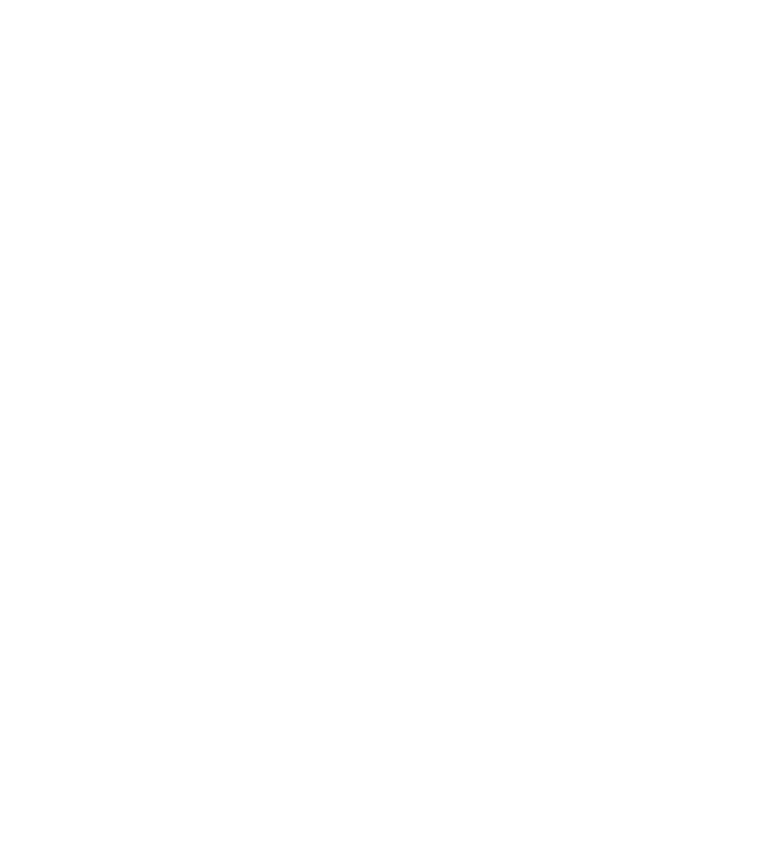
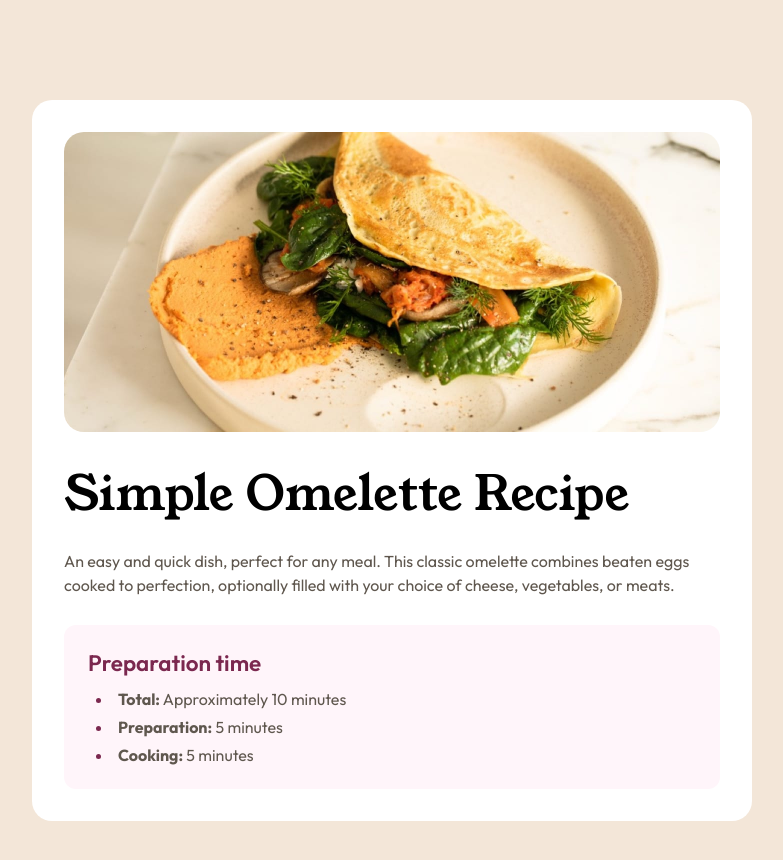
Before and after one commit to CrazyWizard04/recipe-page, a plain HTML site: page index.html in a window 1280 px wide. Shown: the whole page, without its empty margins (248-1031 px from the left). Before the commit the page ends 800 px from the top, so only its background shows below. Drawn offline with Linux system fonts and the light colour scheme.

Commit message:
Add Hero Section

```diff
--- a/index.html
+++ b/index.html
@@ -8,14 +8,45 @@
     <link rel="preconnect" href="https://fonts.googleapis.com" />
     <link rel="preconnect" href="https://fonts.gstatic.com" crossorigin />
     <link
-      href="https://fonts.googleapis.com/css2?family=Outfit:wght@400;600;700&display=swap"
+      href="https://fonts.googleapis.com/css2?family=Outfit:wght@400;600;700&family=Young+Serif&display=swap"
       rel="stylesheet"
     />
 
     <link rel="icon" type="image/png" href="images/favicon-32x32.png" />
+    <link rel="stylesheet" href="styles/css/index.css" />
     <title>Recipe Page</title>
   </head>
   <body>
+    <main>
+      <div class="recipe-img">
+        <img src="images/image-omelette.jpeg" alt="image-omelette" />
+      </div>
 
+      <!-- End of the recipe-img container / Start of the header -->
+
+      <div class="recipe-container">
+        <header>
+          <h1>Simple Omelette Recipe</h1>
+          <p>
+            An easy and quick dish, perfect for any meal. This classic omelette
+            combines beaten eggs cooked to perfection, optionally filled with
+            your choice of cheese, vegetables, or meats.
+          </p>
+
+          <div class="preparation-time">
+            <h2>Preparation time</h2>
+            <ul>
+              <li><span>Total:</span> Approximately 10 minutes</li>
+              <li><span>Preparation:</span> 5 minutes</li>
+              <li><span>Cooking:</span> 5 minutes</li>
+            </ul>
+          </div>
+        </header>
+
+        <!-- End of the header / Start of the ingredients section -->
+
+
+      </div>
+    </main>
   </body>
 </html>
--- /dev/null
+++ b/styles/css/index.css
@@ -0,0 +1,126 @@
+:root {
+  --white: hsl(0, 0%, 100%);
+
+  --stone-100: hsl(30, 54%, 90%);
+  --stone-150: hsl(30, 18%, 87%);
+  --stone-600: hsl(30, 10%, 34%);
+  --stone-900: hsl(24, 5%, 18%);
+
+  --brown-800: hsl(14, 45%, 36%);
+
+  --rose-800: hsl(332, 51%, 32%);
+  --rose-50: hsl(330, 100%, 98%);
+
+  --font-paragraph: 16px;
+}
+
+* {
+  margin: 0;
+  padding: 0;
+  scroll-behavior: smooth;
+  box-sizing: border-box;
+  font-family: "Outfit", sans-serif;
+}
+
+body {
+  min-height: 100vh;
+  background-color: var(--stone-100);
+}
+
+main {
+  max-width: 720px;
+  margin: auto;
+  background-color: var(--white);
+}
+
+.recipe-img {
+  overflow: hidden;
+}
+
+.recipe-img img {
+  width: 100%;
+}
+
+.recipe-container {
+  padding: 32px;
+}
+
+.recipe-container header {
+  display: flex;
+  flex-direction: column;
+  gap: 28px;
+}
+
+.recipe-container header h1 {
+  font-family: "Young Serif", sans-serif;
+  font-size: 3em;
+  font-weight: 400;
+  line-height: 1.1;
+}
+
+.recipe-container header p {
+  font-size: var(--font-paragraph);
+  font-weight: 400;
+  color: var(--stone-600);
+  line-height: 1.5;
+}
+
+.preparation-time {
+  padding: 24px;
+  background-color: var(--rose-50);
+  border-radius: 12px;
+}
+
+.preparation-time h2 {
+  font-size: 1.4em;
+  font-weight: 600;
+  color: var(--rose-800);
+  margin-bottom: 12px;
+}
+
+.preparation-time ul {
+  list-style-position: inside;
+  padding-left: 8px;
+  color: var(--stone-600);
+  display: flex;
+  flex-direction: column;
+  gap: 8px;
+}
+
+.preparation-time ul li {
+  font-size: var(--font-paragraph);
+  font-weight: 400;
+  color: var(--stone-600);
+}
+
+.preparation-time ul li::marker {
+  color: var(--rose-800);
+}
+
+.preparation-time ul li span {
+  font-weight: 700;
+}
+
+@media (min-width: 768px) {
+  body {
+    padding: 100px 16px;
+  }
+
+  main {
+    border-radius: 20px;
+  }
+
+  .recipe-img {
+    padding: 32px;
+    border-radius: 20px;
+    overflow: hidden;
+  }
+
+  .recipe-img img {
+    border-radius: 20px;
+  }
+
+  .recipe-container {
+    padding: 0 32px 32px 32px;
+  }
+}
```
